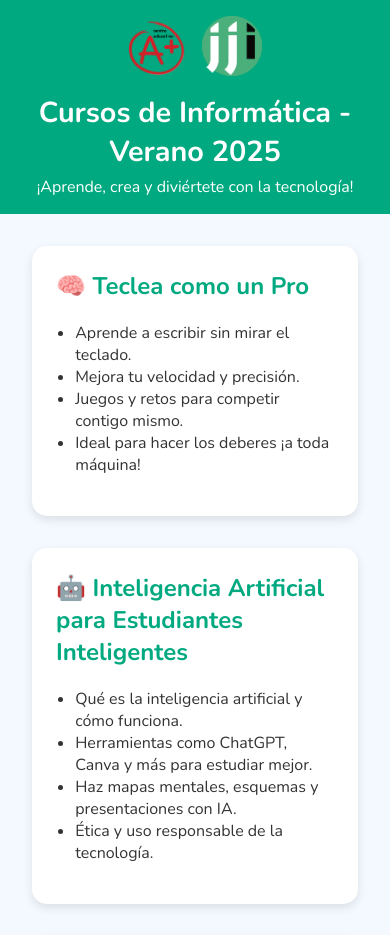
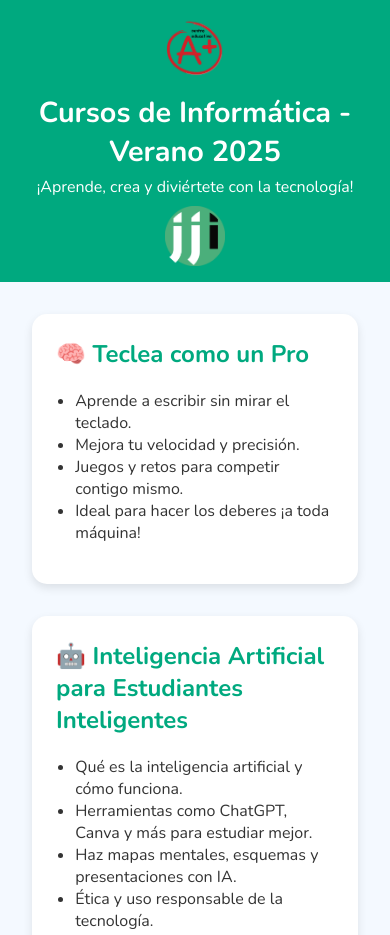
Before and after one commit to JJIniestaInf/ClasesInformaticaVerano, a plain HTML site: page index.html in a window 390 px wide. Shown: the top 935 px of the page. Drawn offline with nearby package versions, Linux system fonts and the light colour scheme.

Commit message:
Update index.html

```diff
--- a/index.html
+++ b/index.html
@@ -15,7 +15,6 @@
     }
 
     /* === HEADER === */
-
     header {
       background: #00a97f;
       color: white;
@@ -25,15 +24,10 @@ header {
     .logo-title {
       display: flex;
       align-items: center;
-  justify-content: center;
+      justify-content: space-between;
       flex-wrap: nowrap;
-  gap: 1em;
       max-width: 1100px;
       margin: 0 auto;
-}
-
-.logo-row {
-  display: flex;
       gap: 1em;
     }
 
@@ -43,6 +37,7 @@ header {
     }
 
     .title-block {
+      flex: 1;
       text-align: center;
     }
 
@@ -57,7 +52,6 @@ header {
     }
 
     /* === MAIN CONTENT === */
-
     .container {
       padding: 2em;
       max-width: 1000px;
@@ -87,7 +81,6 @@ header {
     }
 
     /* === INFO BOX === */
-
     .info {
       background: #ffe88f;
       padding: 1.5em;
@@ -96,7 +89,6 @@ header {
     }
 
     /* === BUTTONS === */
-
     button {
       background-color: #25D366;
       color: white;
@@ -112,7 +104,6 @@ button:hover {
     }
 
     /* === FOOTER === */
-
     footer {
       background: #222;
       color: white;
@@ -121,45 +112,39 @@ footer {
     }
 
     /* === RESPONSIVE === */
-
     @media (max-width: 768px) {
       .logo-title {
         flex-direction: column;
         gap: 0.5em;
       }
 
-  .logo-row {
-    justify-content: center;
-    flex-direction: row;
-  }
-
       .logo {
         height: 60px;
       }
 
-  .buttons-wa{
+      .title-block {
+        padding: 0;
+      }
+
+      .buttons-wa {
         display: flex;
         flex-direction: row;
         flex-wrap: nowrap;
         justify-content: center;
         align-items: center;
-
       }
     }
-
   </style>
 </head>
 <body>
   <header>
     <div class="logo-title">
-    <div class="logo-row">
       <img src="img/logo-sin-fondo.png" alt="Logo A+" class="logo">
-      <img src="img/Recurso-3.png" alt="Logo JJIniesta Soluciones Informáticas" class="logo">
-    </div>
       <div class="title-block">
         <h1>Cursos de Informática - Verano 2025</h1>
         <p>¡Aprende, crea y diviértete con la tecnología!</p>
       </div>
+      <img src="img/Recurso-3.png" alt="Logo JJIniesta Soluciones Informáticas" class="logo">
     </div>
   </header>
 
```
Lines whose indentation alone changed are shown as unchanged.
